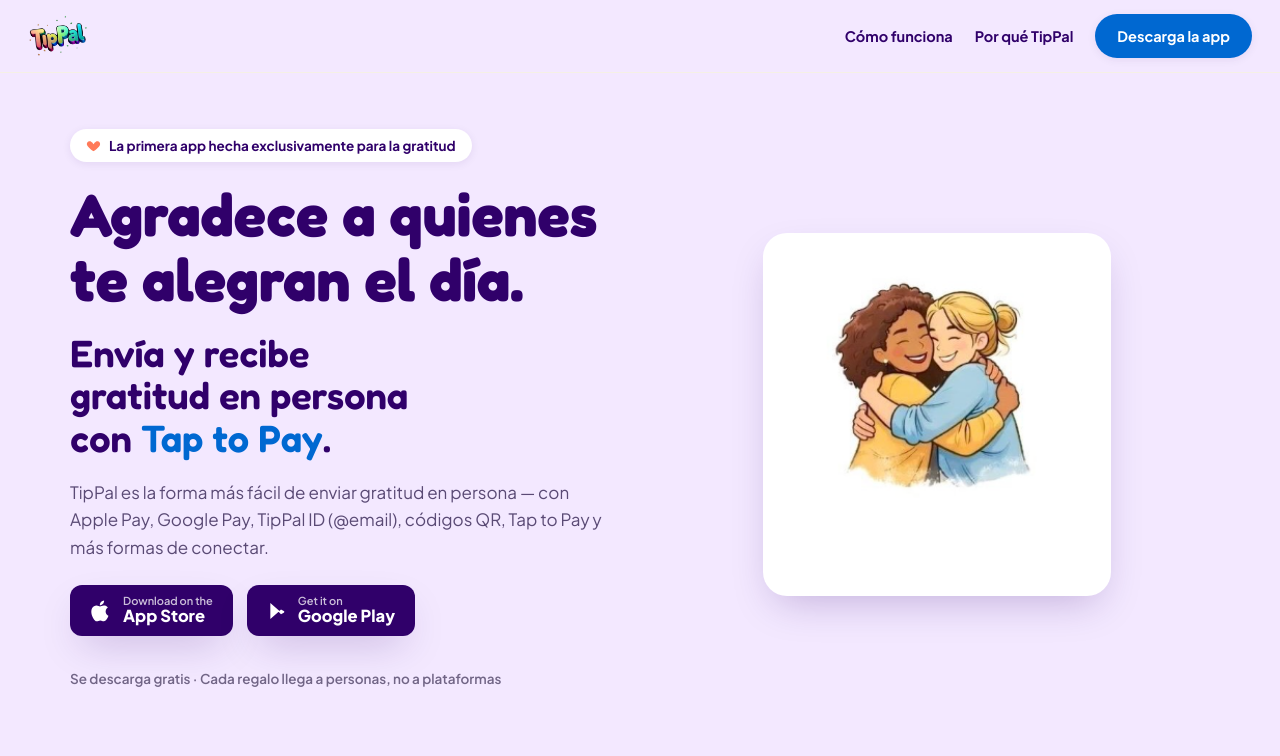
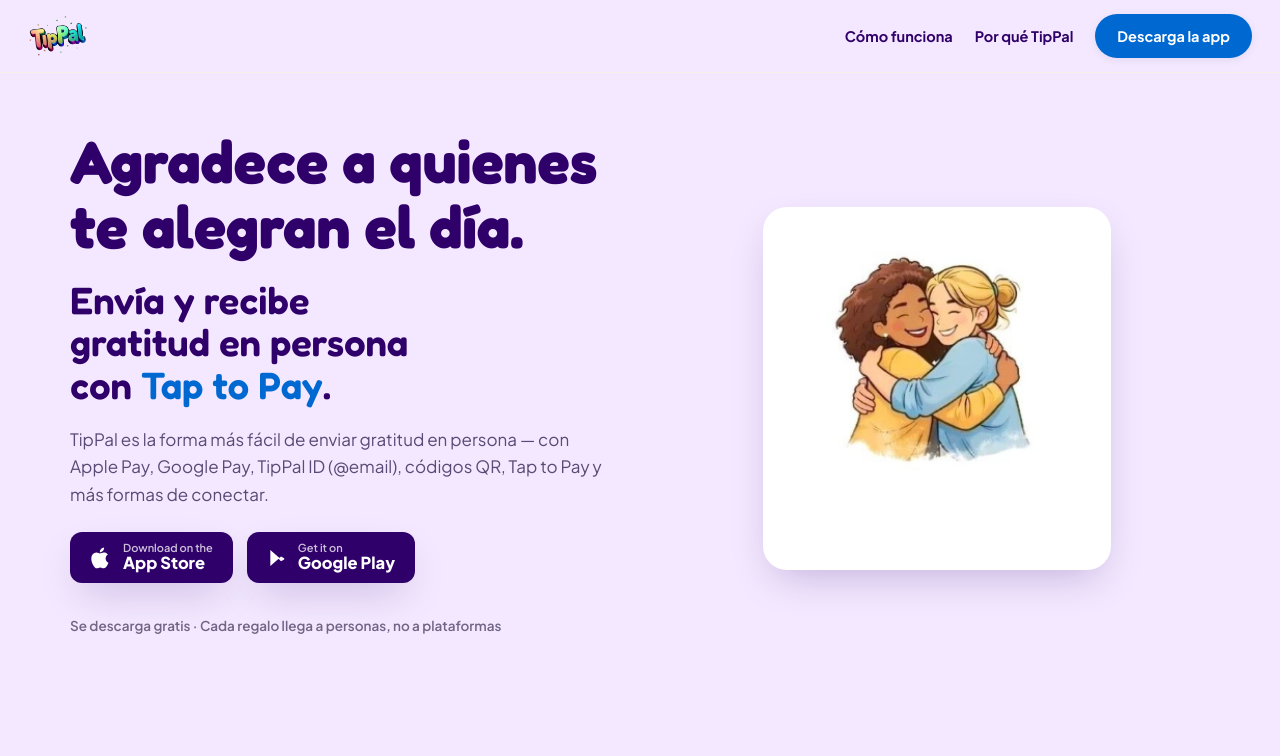
Before and after one commit to tippalcorp/landing, an Astro site: page /es in a window 1280 px wide. Shown: the top 756 px of the page. Built offline with nearby package versions, Linux system fonts and the light colour scheme; Astro itself is replaced by a stand-in of ours.

Commit message:
style(landing): remove novelty badge from hero
The "first app made exclusively for gratitude" pill above the h1 read as
a novelty badge. Remove it in both locales, along with its orphaned CSS
and the unused HeartIcon import on the Spanish page.

Retire the now-dead hero-eyebrow-chip detector ignore and replace the
meta descriptions that repeated the same claim with the existing hero
microcopy.

```diff
--- a/src/components/Hero.astro
+++ b/src/components/Hero.astro
@@ -7,10 +7,6 @@ import StoreButton from "./StoreButton.astro";
   <div class="hero__grid">
     <!-- Left column -->
     <div class="hero__left">
-      <div class="hero__badge hero-anim" style="animation-delay:0s">
-        <HeartIcon size={15} color="var(--tippal-heart)" />
-        The first app made exclusively for gratitude
-      </div>
       <h1 class="hero__title hero-anim" style="animation-delay:.1s">
         Gratitude is human.<br />No pressure.
       </h1>
@@ -81,19 +77,6 @@ import StoreButton from "./StoreButton.astro";
   }
   .hero-anim {
     animation: kf-hero-in 0.7s var(--tippal-ease-settle) both;
-  }
-  .hero__badge {
-    display: inline-flex;
-    align-self: flex-start;
-    align-items: center;
-    gap: 8px;
-    background: #fff;
-    border-radius: var(--tippal-radius-pill);
-    padding: 8px 16px;
-    box-shadow: var(--tippal-shadow-rest);
-    font-weight: 700;
-    font-size: 13.5px;
-    color: var(--tippal-accent);
   }
   .hero__title {
     margin: 0;
--- a/src/layouts/BaseLayout.astro
+++ b/src/layouts/BaseLayout.astro
@@ -13,7 +13,7 @@ interface Props {
 
 const {
   title = "TipPal — Thank the people who make your day.",
-  description = "TipPal is the easiest way to send gratitude in person with Tap to Pay. The first app made exclusively for showing appreciation to the people who make your day.",
+  description = "TipPal is the easiest way to send gratitude in person with Tap to Pay. Free to download, and every gift goes to people, not platforms.",
   ogImage = "/og.png",
   canonicalURL,
   ogType = "website",
--- a/src/pages/es/index.astro
+++ b/src/pages/es/index.astro
@@ -1,6 +1,5 @@
 ---
 import BaseLayout from "../../layouts/BaseLayout.astro";
-import HeartIcon from "../../components/HeartIcon.astro";
 import StoreButton from "../../components/StoreButton.astro";
 import Footer from "../../components/Footer.astro";
 ---
@@ -8,7 +7,7 @@ import Footer from "../../components/Footer.astro";
 <!-- TODO: human review ES copy -->
 <BaseLayout
   title="TipPal — Agradece a quienes te alegran el día."
-  description="TipPal es la forma más fácil de enviar gratitud en persona con Tap to Pay. La primera app hecha exclusivamente para agradecer a quienes te hacen el día."
+  description="TipPal es la forma más fácil de enviar gratitud en persona con Tap to Pay. Se descarga gratis y cada regalo llega a personas, no a plataformas."
   canonicalURL="/es"
   lang="es"
   hreflang={{ en: "/", es: "/es" }}
@@ -29,10 +28,6 @@ import Footer from "../../components/Footer.astro";
   <section id="top" class="hero">
     <div class="hero__grid">
       <div class="hero__left">
-        <div class="hero__badge">
-          <HeartIcon size={15} color="var(--tippal-heart)" />
-          La primera app hecha exclusivamente para la gratitud
-        </div>
         <h1 class="hero__title">
           Agradece a quienes<br />te alegran el día.
         </h1>
@@ -160,19 +155,6 @@ import Footer from "../../components/Footer.astro";
     display: flex;
     flex-direction: column;
     gap: 20px;
-  }
-  .hero__badge {
-    display: inline-flex;
-    align-self: flex-start;
-    align-items: center;
-    gap: 8px;
-    background: #fff;
-    border-radius: var(--tippal-radius-pill);
-    padding: 8px 16px;
-    box-shadow: var(--tippal-shadow-rest);
-    font-weight: 700;
-    font-size: 13.5px;
-    color: var(--tippal-accent);
   }
   .hero__title {
     margin: 0;
--- a/src/pages/index.astro
+++ b/src/pages/index.astro
@@ -13,7 +13,7 @@ import Footer from "../components/Footer.astro";
 
 <BaseLayout
   title="TipPal — Thank the people who make your day."
-  description="TipPal is the easiest way to send gratitude in person with Tap to Pay. The first app made exclusively for showing appreciation to the people who make your day."
+  description="TipPal is the easiest way to send gratitude in person with Tap to Pay. Free to download, and every gift goes to people, not platforms."
   canonicalURL="/"
   hreflang={{ en: "/", es: "/es" }}
 >
```
Also changed, not shown: AGENTS.md (+0 -1 lines), .impeccable/config.json.
